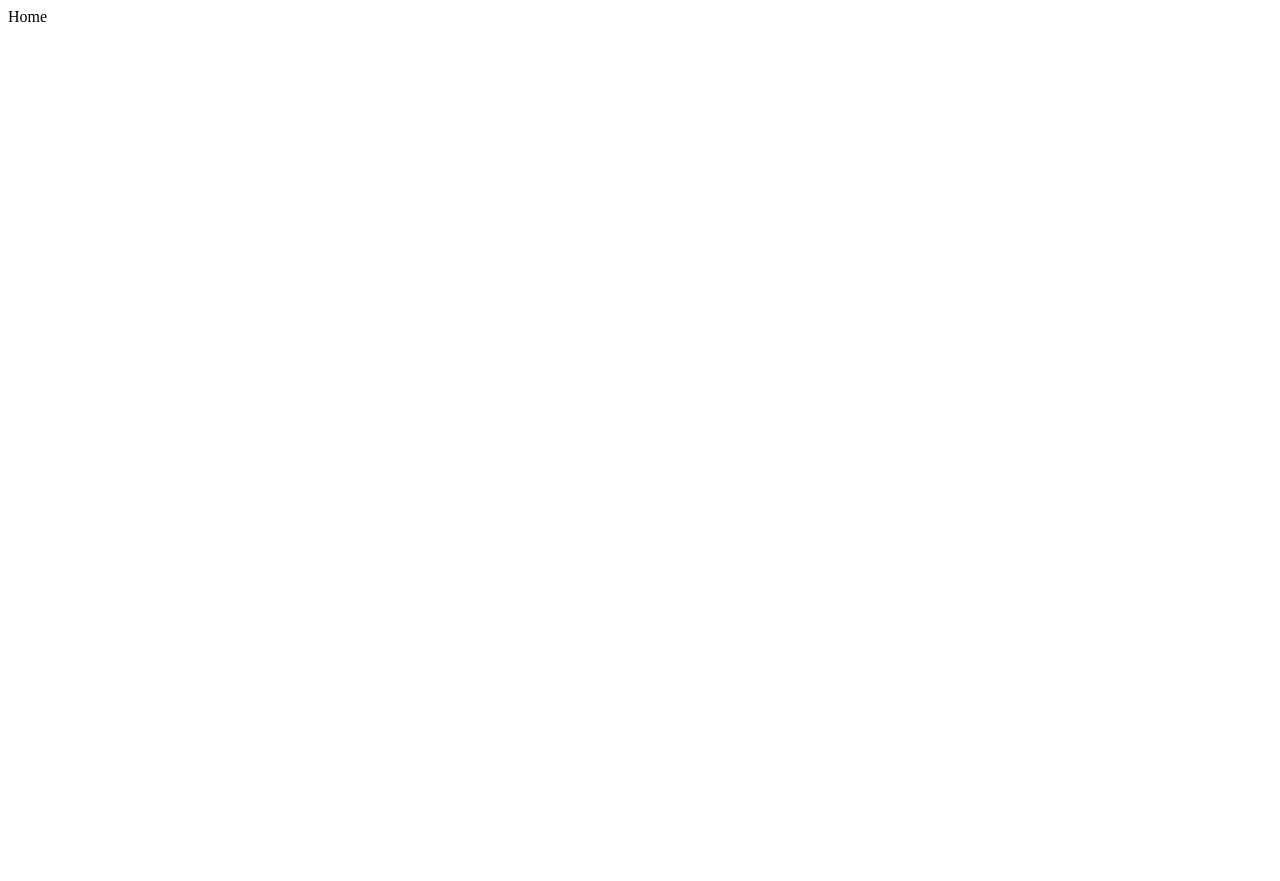
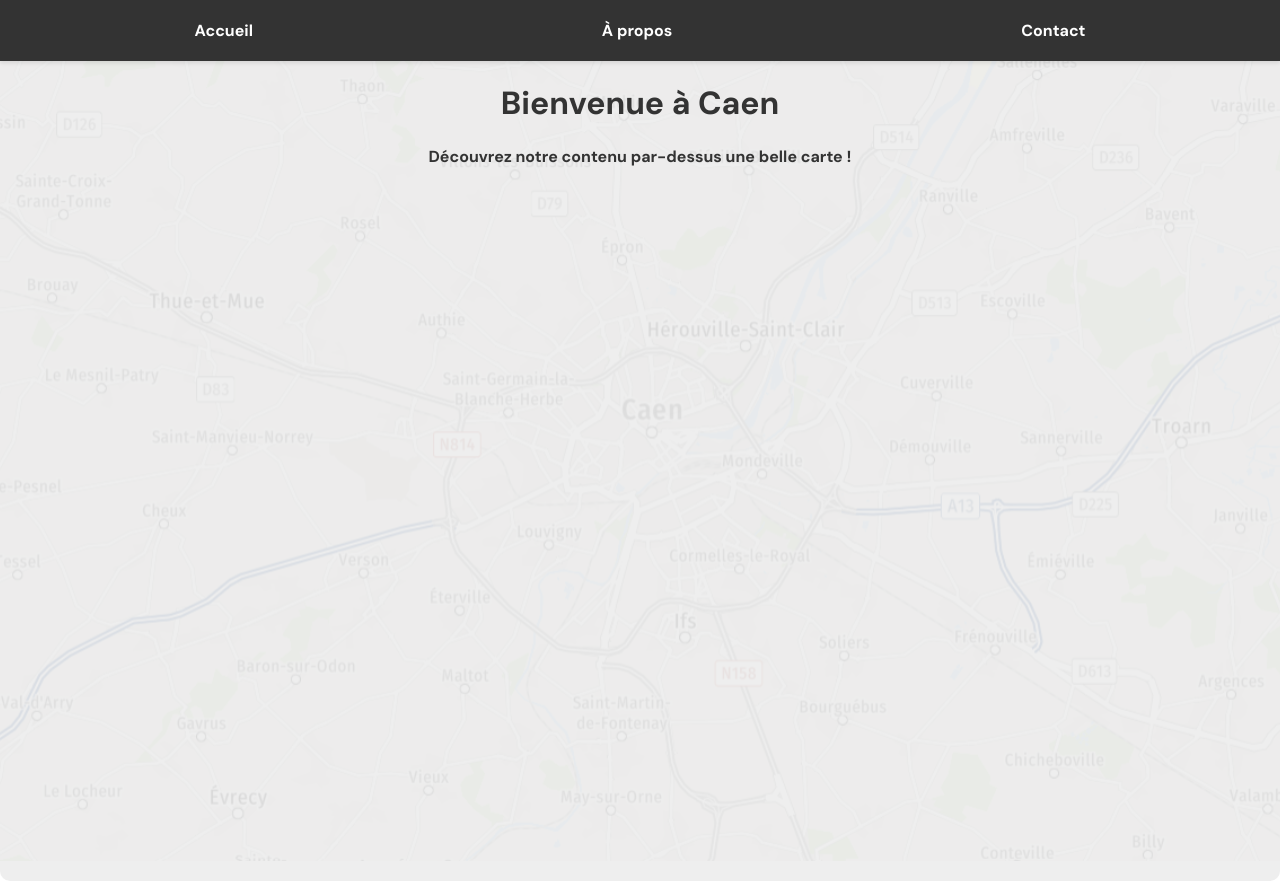
Before and after one commit to wayz-app/wayz-web, a React (Create React App) app in the folder app/: page / in a window 1280 px wide. Before the commit the page ends 800 px from the top, so only its background shows below. Built offline with nearby package versions, Linux system fonts and the light colour scheme.

Commit message:
transfer to MAC

```diff
--- a/app/src/components/Home.js
+++ b/app/src/components/Home.js
@@ -1,13 +1,28 @@
 import React from 'react';
 import { useNavigate } from 'react-router-dom';
+import '../css/Home.css';
 
 const Home = () => {
     const navigate = useNavigate();
 
     return (
-        <div className="home-content">
-            Home
-        </div>
+        <>
+            <header className="sticky-header">
+                <nav>
+                    <ul>
+                        <li onClick={() => navigate('/')}>Accueil</li>
+                        <li onClick={() => navigate('/about')}>À propos</li>
+                        <li onClick={() => navigate('/contact')}>Contact</li>
+                    </ul>
+                </nav>
+            </header>
+            <div className="home-background">
+                <div className="home-content">
+                    <h1>Bienvenue à Caen</h1>
+                    <p>Découvrez notre contenu par-dessus une belle carte !</p>
+                </div>
+            </div>
+        </>
     );
 };
 
--- /dev/null
+++ b/app/src/css/App.css
@@ -0,0 +1,10 @@
+@import url('https://fonts.googleapis.com/css2?family=Bree+Serif&family=DM+Sans:ital,opsz,wght@0,9..40,100..1000;1,9..40,100..1000&family=Poppins:wght@700&display=swap');
+
+body {
+  margin: 0;
+}
+
+#app {
+  font-family: "DM Sans", serif;
+  font-weight: bold;
+}
--- /dev/null
+++ b/app/src/css/Home.css
@@ -0,0 +1,53 @@
+/* Header sticky */
+.sticky-header {
+    position: sticky;
+    top: 0;
+    background-color: #333; /* Couleur de fond du header */
+    color: white; /* Couleur du texte */
+    padding: 10px 20px;
+    z-index: 1000; /* Assure qu'il reste au-dessus des autres éléments */
+    box-shadow: 0 2px 4px rgba(0, 0, 0, 0.1);
+}
+
+.sticky-header nav ul {
+    display: flex;
+    justify-content: space-around;
+    list-style: none;
+    margin: 0;
+    padding: 0;
+}
+
+.sticky-header nav ul li {
+    cursor: pointer;
+    padding: 10px 15px;
+    transition: background 0.3s;
+}
+
+.sticky-header nav ul li:hover {
+    background-color: rgba(255, 255, 255, 0.2);
+    border-radius: 5px;
+}
+
+.home-background {
+    background-image: url('../img/map-caen.png');
+    background-size: cover;
+    background-position: center;
+    height: 100vh;
+    width: 100%;
+    position: relative;
+    display: flex;
+    justify-content: center;
+    align-items: center;
+    color: white;
+}
+
+/* Contenu par-dessus l'image */
+.home-content {
+    text-align: center;
+    background: rgb(237 237 237 / 90%);
+    color: #333;
+    padding: 20px;
+    border-radius: 10px;
+    height: 100vh;
+    width: 100%;
+}
--- a/app/src/js/App.js
+++ b/app/src/js/App.js
@@ -1,5 +1,6 @@
 import React from 'react';
 import AppRoutes from '../routes';
+import '../css/App.css';
 
 const App = () => {
   return (
```
Also changed, not shown: app/src/App.css (deleted, +0 -38 lines), app/src/fonts/DMSans.ttf (added), app/src/img/map-caen.png (added).
